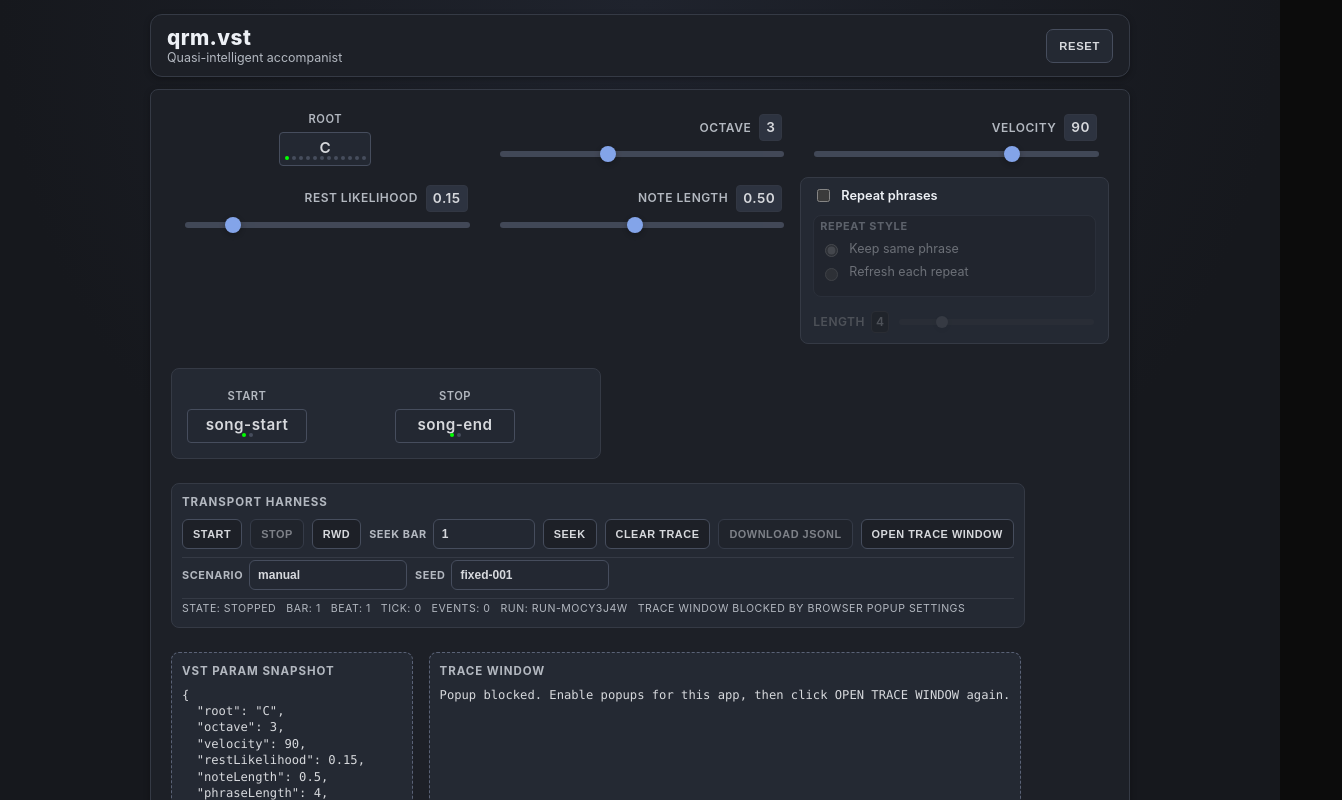
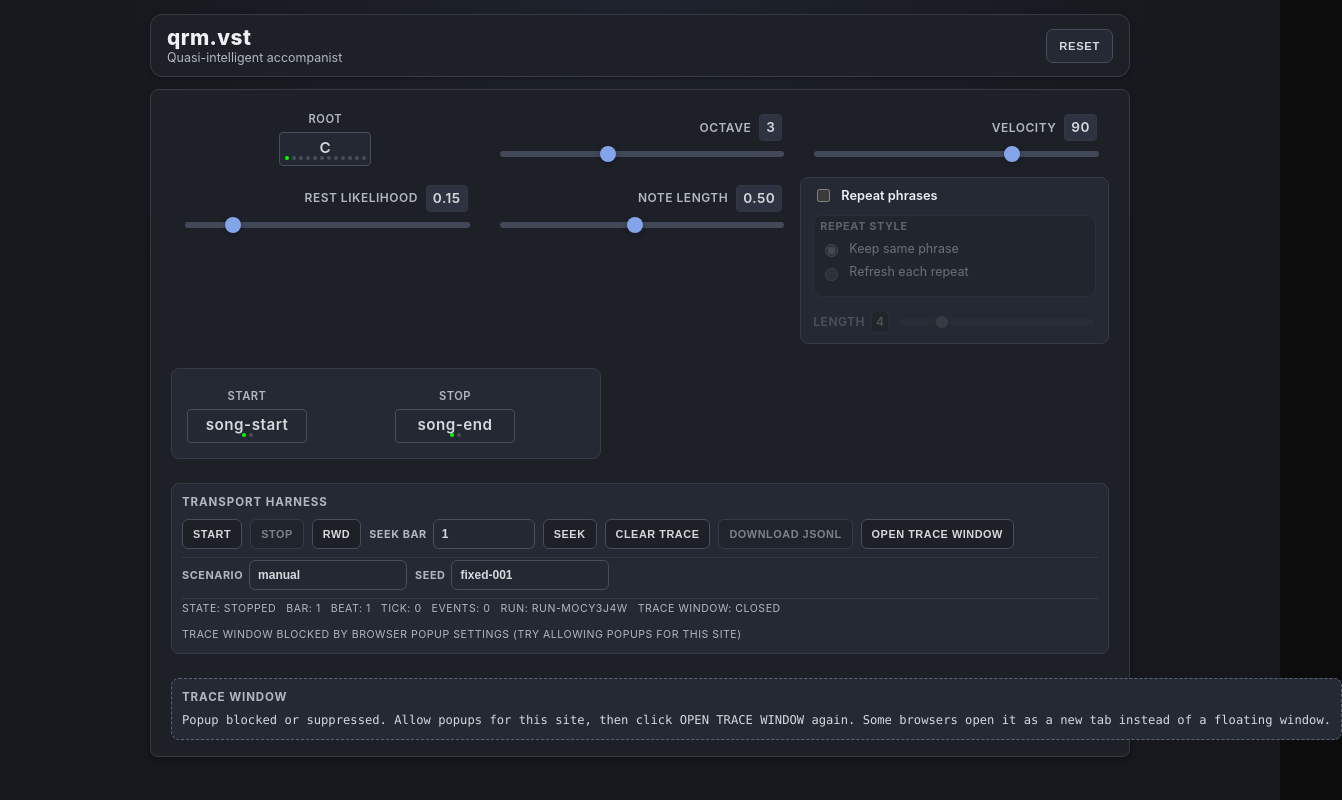
Before and after one commit to bso2001/qrm-ui, a Svelte app: page / in a window 1280 px wide. Both pictures are taken after a click on the button "OPEN TRACE WINDOW". Shown: the top 800 px of the page, 1342 px wide, since content can reach past the window. Built offline with nearby package versions, Linux system fonts and the light colour scheme.

Commit message:
Move snapshot to detached debug window

```diff
--- a/src/App.svelte
+++ b/src/App.svelte
@@ -51,6 +51,7 @@
 	let activeNotes = []
 	let traceWindow = null
 	let traceWindowBlocked = false
+	let traceWindowOpen = false
 
 	$: tracePreview = traceEvents
 		.slice(-30)
@@ -368,10 +369,22 @@
       box-sizing: border-box;
       overflow: auto;
     }
+
+		.section-title {
+			margin: 10px 0 6px;
+			font-size: 11px;
+			letter-spacing: 0.06em;
+			text-transform: uppercase;
+			color: #b3b8c0;
+			font-weight: 700;
+		}
   </style>
 </head>
 <body>
   <div id="trace-meta" class="meta"></div>
+	<div class="section-title">VST Param Snapshot</div>
+	<pre id="model-output"></pre>
+	<div class="section-title">Trace Preview (Last 30 JSONL Events)</div>
   <pre id="trace-output"></pre>
 </body>
 </html>`)
@@ -383,6 +396,7 @@
 		if (!traceWindow || traceWindow.closed)
 		{
 			traceWindow = null
+			traceWindowOpen = false
 			return
 		}
 
@@ -390,12 +404,15 @@
 
 		const doc = traceWindow.document
 		const meta = doc.getElementById('trace-meta')
+		const modelOutput = doc.getElementById('model-output')
 		const output = doc.getElementById('trace-output')
-		if (!meta || !output)
+		if (!meta || !modelOutput || !output)
 			return
 
 		meta.textContent = `RUN: ${runId}\nSCENARIO: ${scenarioId}\nSEED: ${seed}\nSTATE: ${transportState.isPlaying ? 'PLAYING' : 'STOPPED'}\nBAR: ${transportState.bar} BEAT: ${transportState.beat} TICK: ${transportState.transportTick}\nEVENTS: ${traceEvents.length}`
+		modelOutput.textContent = JSON.stringify(model, null, 2)
 		output.textContent = tracePreview || 'No trace events yet.'
+		traceWindowOpen = true
 	}
 
 	function openTraceWindow()
@@ -407,15 +424,17 @@
 			return
 		}
 
-		const popup = window.open('', 'qrmTraceWindow', 'popup=yes,width=640,height=900,left=980,top=60')
+		const popup = window.open('', 'qrmTraceWindow', 'width=640,height=900,left=980,top=60')
 		if (!popup)
 		{
 			traceWindowBlocked = true
+			traceWindowOpen = false
 			return
 		}
 
 		traceWindowBlocked = false
 		traceWindow = popup
+		traceWindowOpen = true
 		syncTraceWindow()
 		traceWindow.focus()
 	}
@@ -513,6 +532,7 @@
 		runId
 		scenarioId
 		seed
+		model
 		syncTraceWindow()
 	}
 
@@ -545,6 +565,8 @@
 
 		if (traceWindow && !traceWindow.closed)
 			traceWindow.close()
+
+		traceWindowOpen = false
 	})
 </script>
 
@@ -841,21 +863,17 @@
 					<span>TICK: {transportState.transportTick}</span>
 					<span>EVENTS: {traceEvents.length}</span>
 					<span>RUN: {runId}</span>
+					<span>TRACE WINDOW: {traceWindowOpen ? 'OPEN' : 'CLOSED'}</span>
 					{#if traceWindowBlocked}
-						<span>TRACE WINDOW BLOCKED BY BROWSER POPUP SETTINGS</span>
+						<span>TRACE WINDOW BLOCKED BY BROWSER POPUP SETTINGS (TRY ALLOWING POPUPS FOR THIS SITE)</span>
 					{/if}
 				</div>
-			</div>
-
-			<div class="json-preview">
-				<div class="json-title">VST PARAM SNAPSHOT</div>
-				<pre>{JSON.stringify(model, null, 2)}</pre>
 			</div>
 
 			{#if traceWindowBlocked}
 				<div class="json-preview">
 					<div class="json-title">TRACE WINDOW</div>
-					<pre>Popup blocked. Enable popups for this app, then click OPEN TRACE WINDOW again.</pre>
+					<pre>Popup blocked or suppressed. Allow popups for this site, then click OPEN TRACE WINDOW again. Some browsers open it as a new tab instead of a floating window.</pre>
 				</div>
 			{/if}
 		</Card>
```
